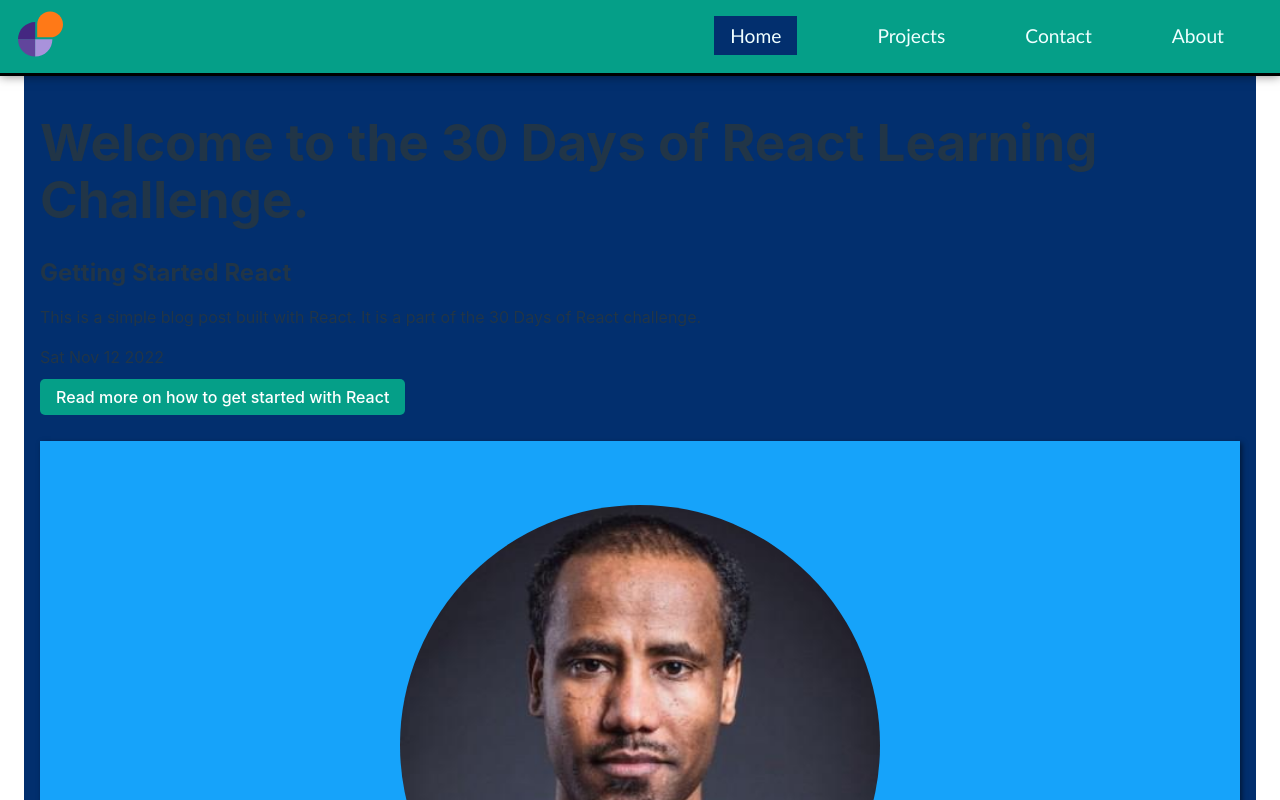
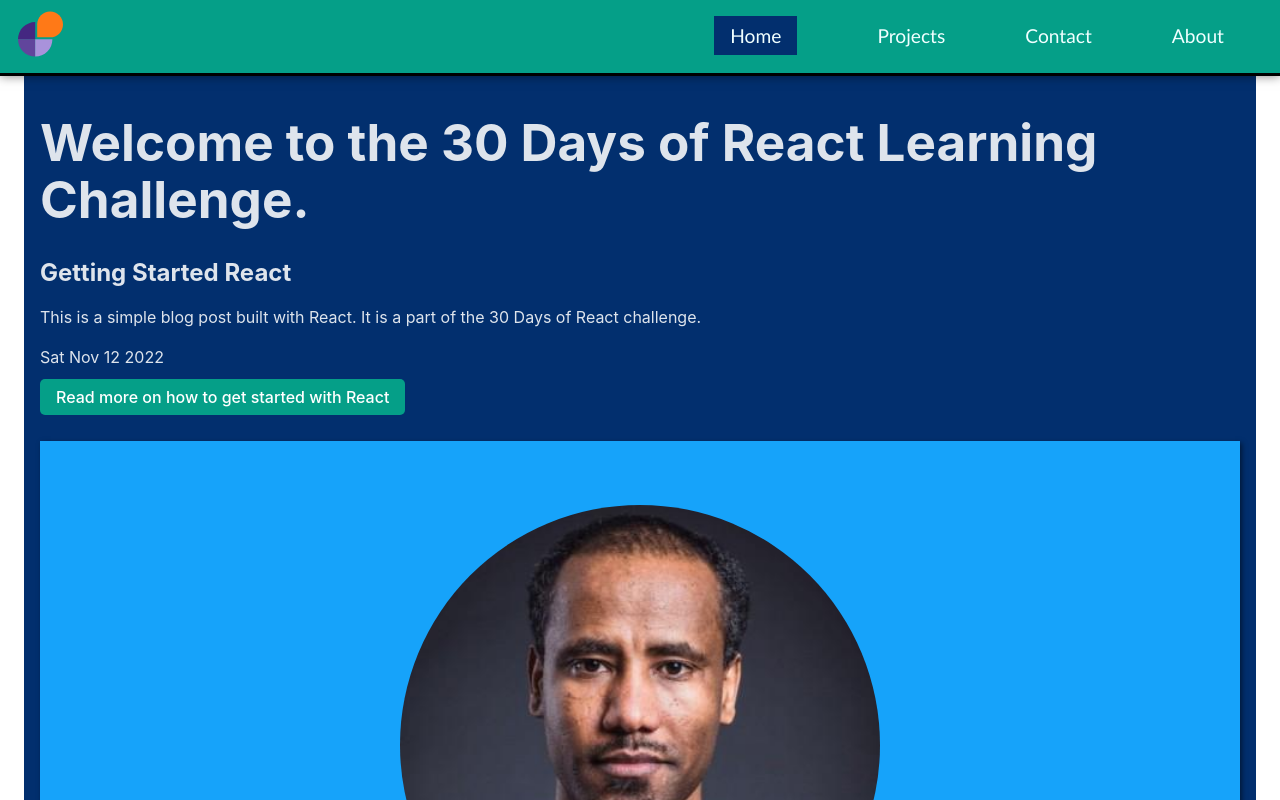
Before and after one commit to RealIB1/30-days-challenge-projects, a React (Vite) app: page / in a window 1280 px wide. Shown: the top 800 px of the page. Built offline with nearby package versions, Linux system fonts and the light colour scheme.

Commit message:
modified:   src/index.css

```diff
--- a/src/index.css
+++ b/src/index.css
@@ -52,7 +52,7 @@ button:focus-visible {
 
 @media (prefers-color-scheme: light) {
   :root {
-    color: #213547;
+    /* color: #213547; */
     background-color: #ffffff;
   }
   a:hover {
```
